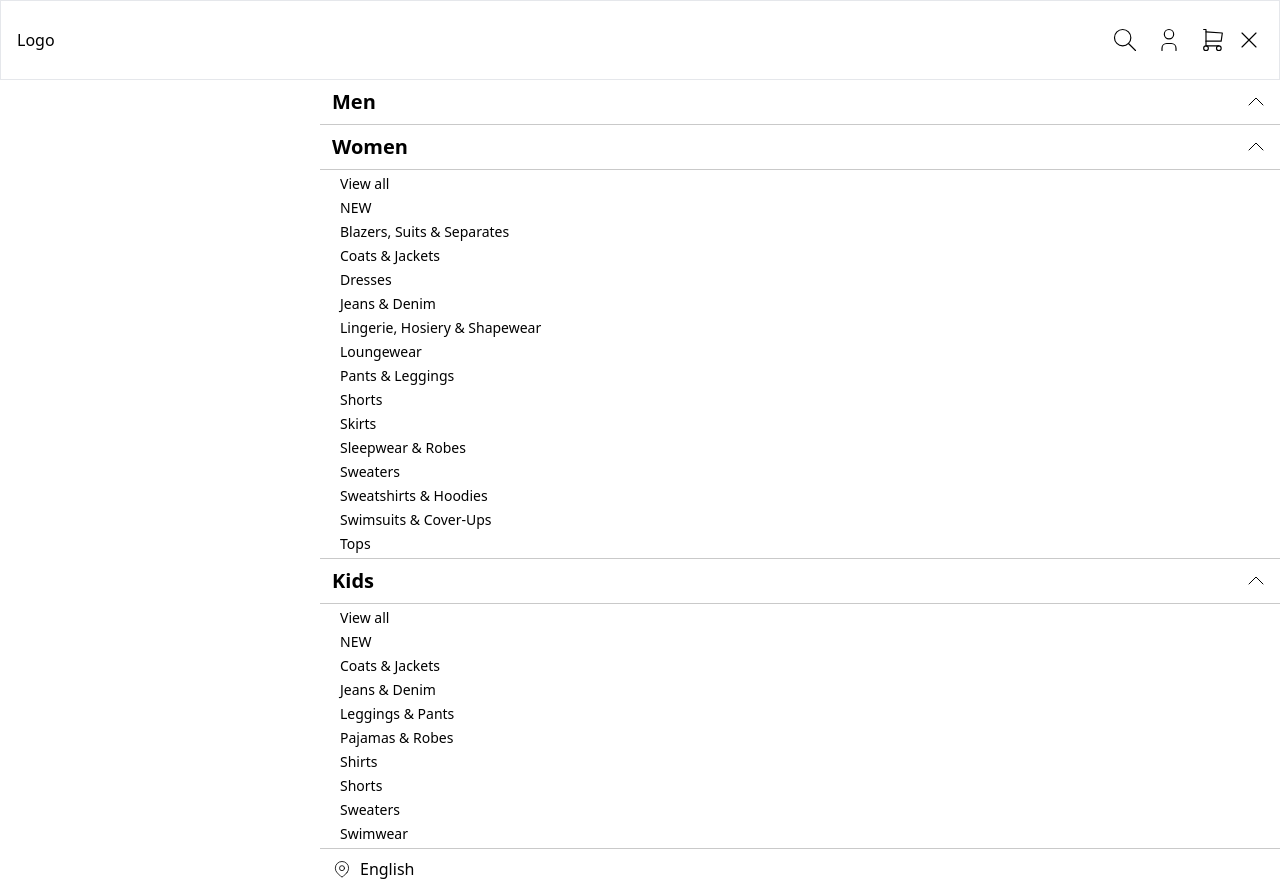
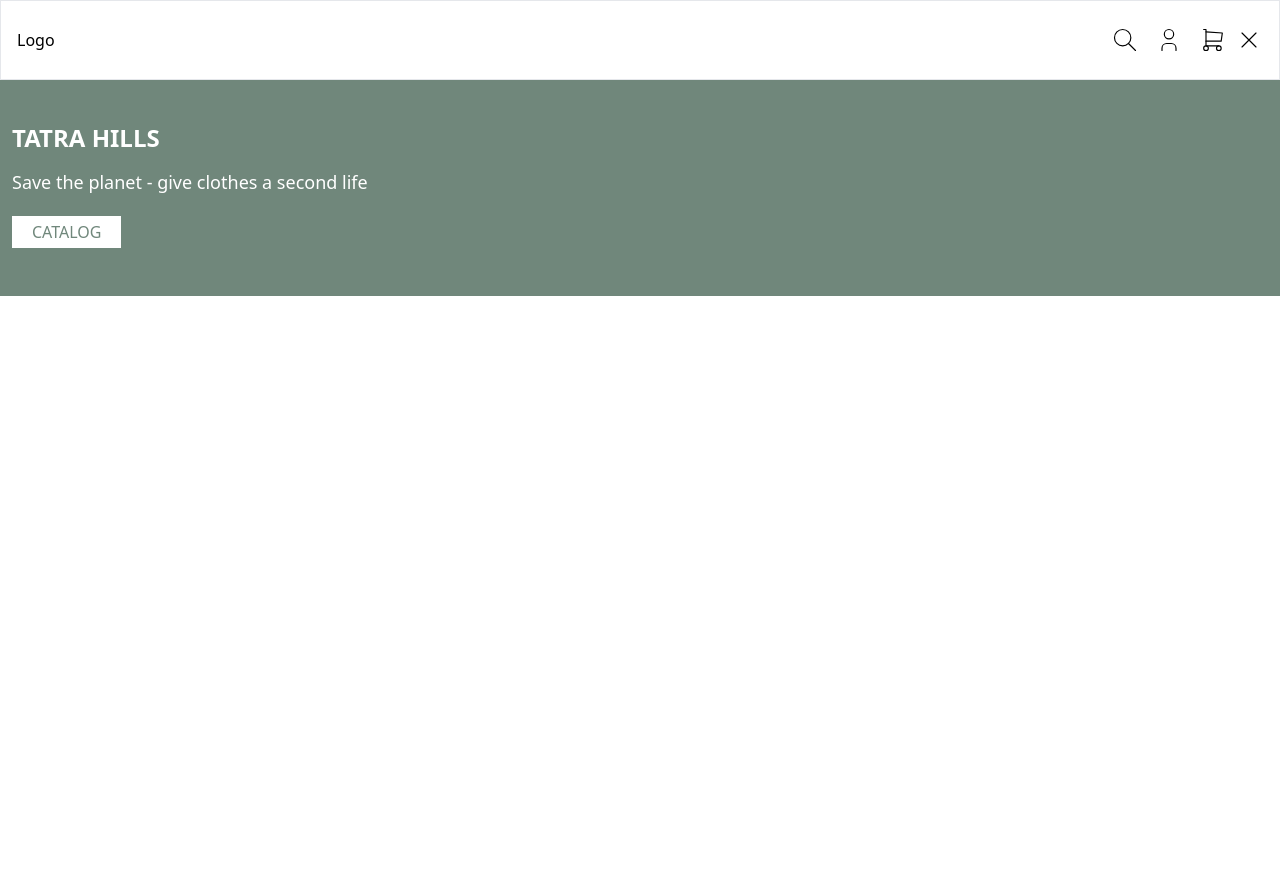
Before and after one commit to lh536/vueWebsite1UI, a Vue app: page / in a window 1280 px wide. After the commit the page ends 800 px from the top, so only its background shows below. Built offline with nearby package versions, Linux system fonts and the light colour scheme.

Commit message:
feat: 'HeroSection.vue' created and added to 'HomeView.vue'

```diff
--- /dev/null
+++ b/src/components/HeroSection/HeroSection.vue
@@ -0,0 +1,21 @@
+<template>
+    <section class="text-white bg-webSite-green px-3 py-12">
+        <div class="w-2/3 space-y-6">
+            <h2 class="text-white uppercase text-2xl font-bold leading-5">Tatra Hills</h2>
+            <p class="text-lg font-light leading-5">Save the planet - give clothes a second life</p>
+            <button class="uppercase px-5 py-1 bg-webSite-white text-webSite-green focus:outline-none focus:ring-2 focus:ring-webSite-white focus:ring-offset-2 focus:ring-offset-webSite-green hover:bg-webSite-lightGray active:bg-webSite-gray active:text-webSite-white">Catalog</button>
+        </div>
+    </section>
+</template>
+
+<script>
+    export default {
+        name: 'HeroSection'
+    }
+
+</script>
+
+
+<style scopped>
+
+</style>
--- a/src/components/shared/MainMenu.vue
+++ b/src/components/shared/MainMenu.vue
@@ -1,5 +1,5 @@
 <template>
-    <div class="bg-webSite-white w-3/4 ml-auto divide-y divide-webSite-gray">
+    <div class="absolute right-0 bg-webSite-white w-3/4 divide-y divide-webSite-gray">
 
             <!-- MEN OPTION -->
             <main-menu-category-title title="Men" />
--- a/src/views/HomeView.vue
+++ b/src/views/HomeView.vue
@@ -1,6 +1,7 @@
 <template>
     <navbar />
-    <main-menu />
+    <main-menu :class="'hidden'" />
+    <hero-section />
     <!-- <h1>Home View</h1>
     <demo-form message="Hi!! I'm a message from App.vue" />
     <counter /> -->
@@ -14,6 +15,7 @@ import { defineAsyncComponent } from "vue"
         components: {
             Navbar: defineAsyncComponent(() => import("@/components/shared/Navbar.vue")),
             MainMenu: defineAsyncComponent(() => import("@/components/shared/MainMenu.vue")),
+            HeroSection: defineAsyncComponent(() => import("@/components/HeroSection/HeroSection.vue")),
             // DemoForm: defineAsyncComponent(() => import("@/components/DemoForm.vue")),
             // Counter: defineAsyncComponent(() => import("@/components/Counter.vue")),
         }
```
